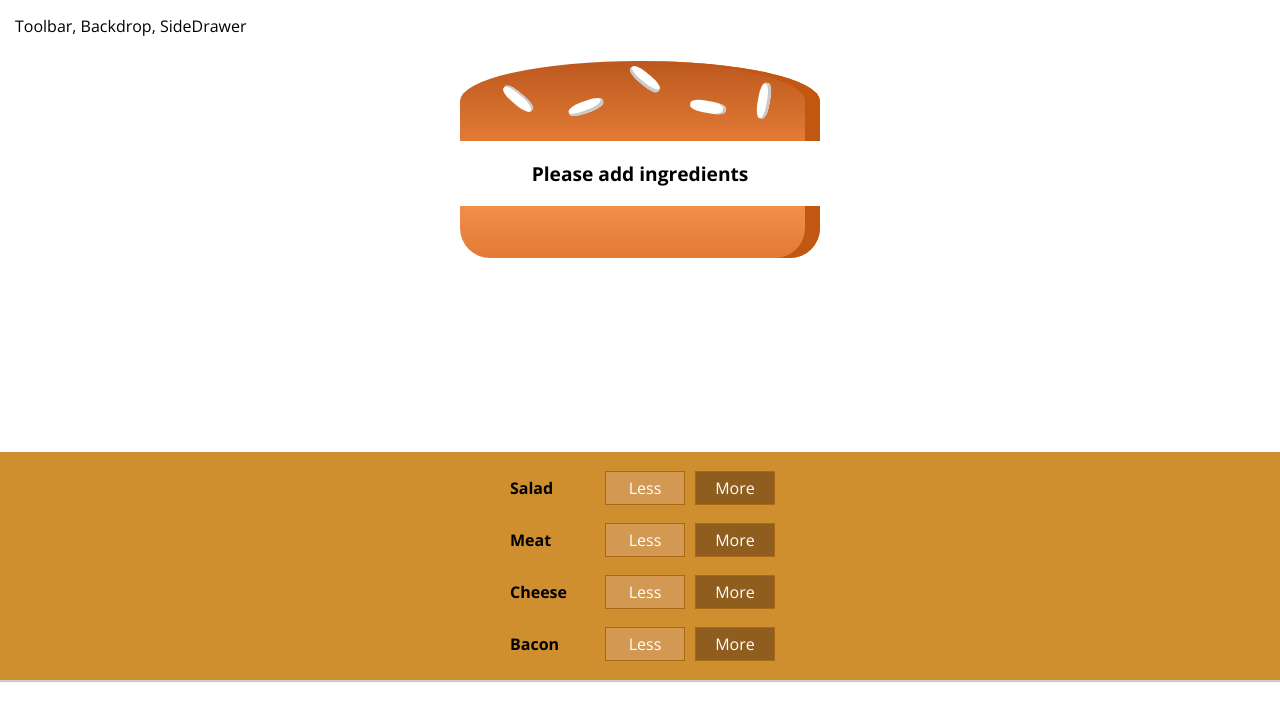
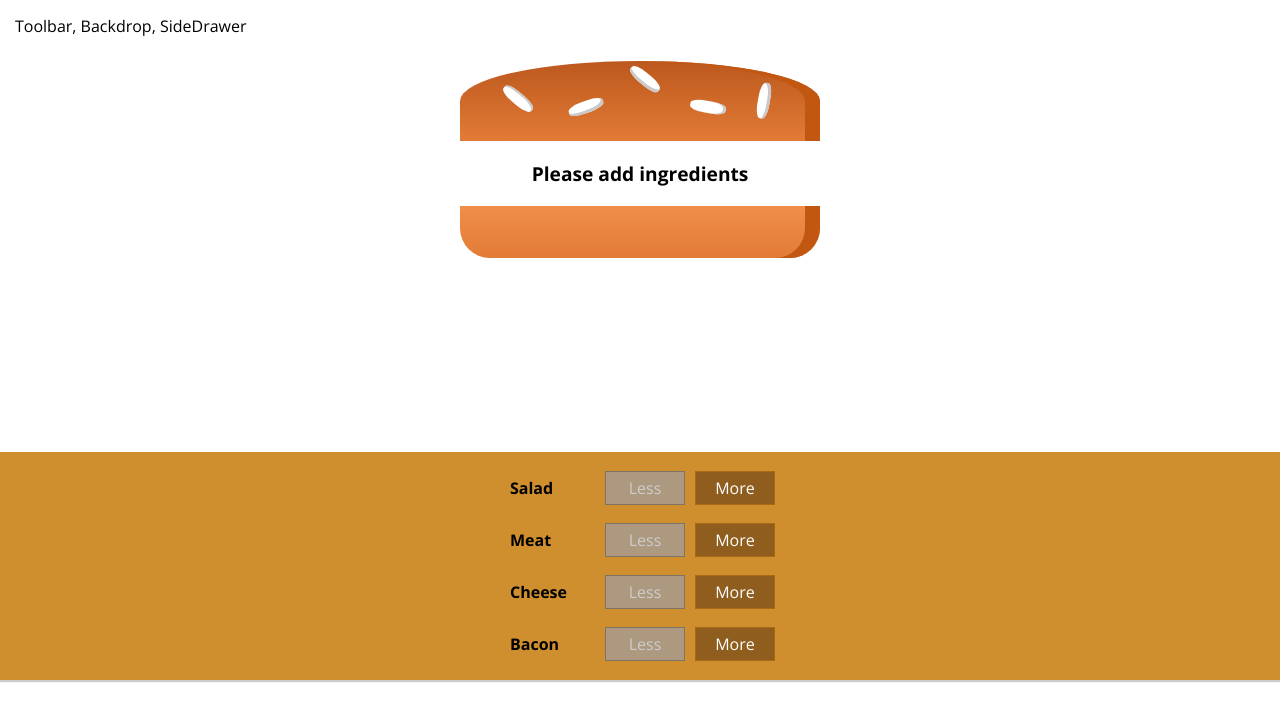
Before and after one commit to pradeepbp1310/React, a React (Create React App) app in the folder burger-builder/: page / in a window 1280 px wide. Shown: the top 720 px of the page. Built offline with nearby package versions, Linux system fonts and the light colour scheme.

Commit message:
Removing Ingredients Safely - Implemented removeIngredient and disable less button

```diff
--- a/burger-builder/src/components/Burger/BuildControls/BuildControl/BuildControl.js
+++ b/burger-builder/src/components/Burger/BuildControls/BuildControl/BuildControl.js
@@ -2,10 +2,11 @@ import React from 'react';
 import classes from './BuildControl.module.css';
 
 const buildControl = (props) => {
+    console.log(props);
     return (
         <div className={classes.BuildControl}>
             <div className={classes.Label}>{props.label}</div>
-            <button className={classes.Less}>Less</button>
+            <button className={classes.Less} onClick={props.removed} disabled={props.disable}>Less</button>
             <button className={classes.More} onClick={props.added}>More</button>
         </div>
     )
--- a/burger-builder/src/components/Burger/BuildControls/BuildControls.js
+++ b/burger-builder/src/components/Burger/BuildControls/BuildControls.js
@@ -17,6 +17,8 @@ const buildControls = (props) => {
                     (
                         <BuildControl key={ctrl.label} label={ctrl.label}
                             added={() => props.ingredientAdded(ctrl.type)}
+                            removed={() => props.ingredientRemoved(ctrl.type)}
+                            disable={props.disableInfo[ctrl.type]}
                         />
                     )
                 )
--- a/burger-builder/src/containers/BurgerBuilder/BurgerBuilder.js
+++ b/burger-builder/src/containers/BurgerBuilder/BurgerBuilder.js
@@ -23,21 +23,40 @@ class BurgerBuilder extends Component {
 
     addIngredientHandler = (type) => {
         const oldIngredientCount = this.state.ingredients[type];
-        const updatedIngredient = {...this.state.ingredients};
-        updatedIngredient[type] = oldIngredientCount + 1;
-        const oldPrices = this.state.prices;
-        const newPrices = oldPrices + INGREDIENT_PRICES[type];
+        const updatedIngredients = { ...this.state.ingredients };
+        updatedIngredients[type] = oldIngredientCount + 1;
+        const oldPrice = this.state.prices;
+        const newPrice = oldPrice + INGREDIENT_PRICES[type];
 
         this.setState({
-            ingredients: updatedIngredient, prices: newPrices
+            ingredients: updatedIngredients, prices: newPrice
+        })
+    }
+
+    removeIngredientHandler = (type) => {
+        if (this.state.ingredients[type] <= 0) { return }
+        const updatedIngredients = { ...this.state.ingredients };
+        updatedIngredients[type] = this.state.ingredients[type] - 1;
+        const newPrice = this.state.prices - INGREDIENT_PRICES[type];
+        this.setState({
+            ingredients: updatedIngredients, prices: newPrice
         })
     }
 
     render() {
+        const disableInfo = { ...this.state.ingredients };
+        for (let key in disableInfo) {
+            disableInfo[key] = disableInfo[key] <= 0;
+        }
+        console.log(disableInfo);
         return (
             <Aux>
                 <Burger ingredients={this.state.ingredients} />
-                <BuildControls ingredientAdded={this.addIngredientHandler} />
+                <BuildControls
+                    ingredientAdded={this.addIngredientHandler}
+                    ingredientRemoved={this.removeIngredientHandler}
+                    disableInfo={disableInfo}
+                />
             </Aux>
         )
     }
```
